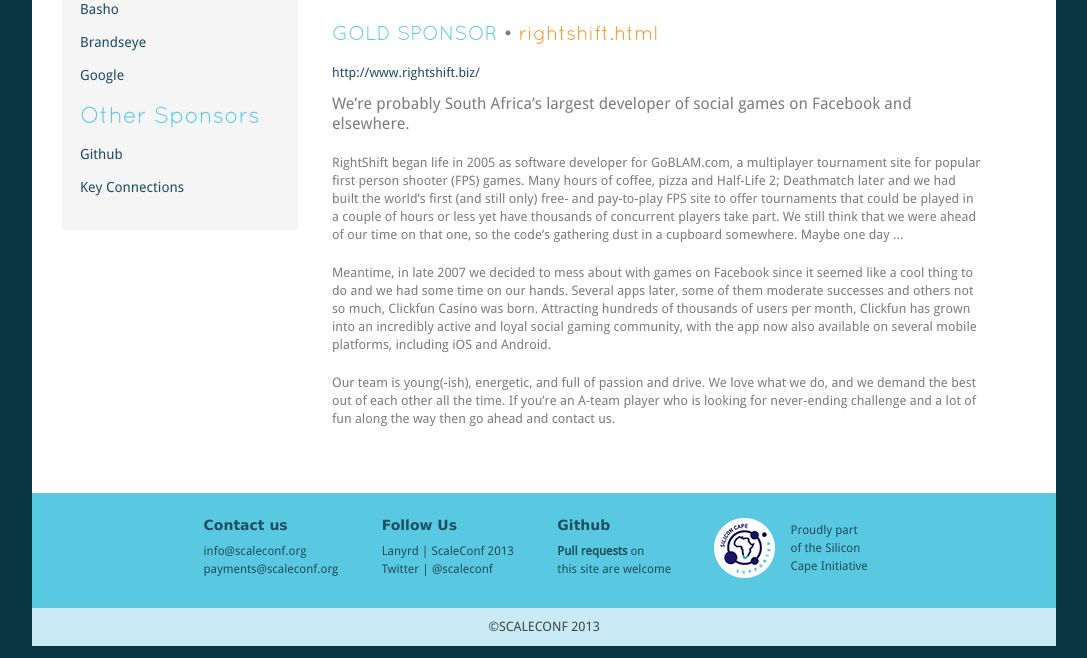
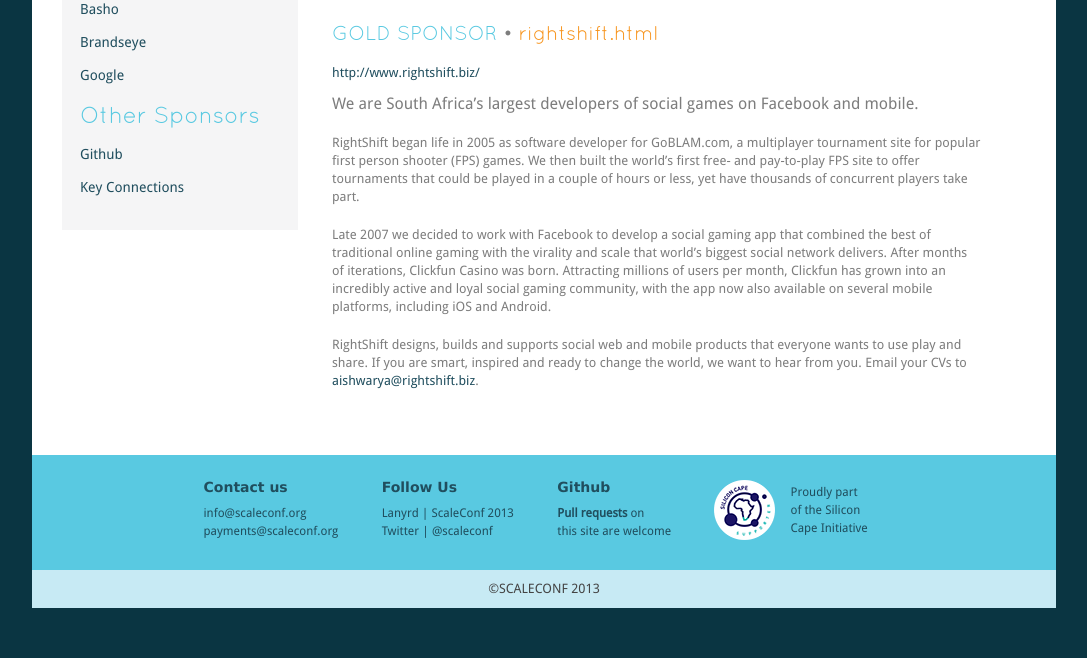
Before and after one commit to scaleconf/scaleconf.github.com, a Jekyll site: the page built from sponsors/rightshift.html, in a window 1280 px wide. Shown: the part 565-1223 px from the top of the page, without its empty margins (96-1183 px from the left). Built offline with Jekyll 4.4.1, drawn with Linux system fonts in a browser that asks for light colours; Markdown is read by kramdown in place of the engine named in the settings; after the commit the page ends 1185 px from its top, so only the background shows below that.

Commit message:
RightShift company info

```diff
--- a/sponsors/rightshift.html
+++ b/sponsors/rightshift.html
@@ -3,12 +3,28 @@
 name: RightShift
 website: http://www.rightshift.biz/
 level: Gold
-tagline: We’re probably South Africa’s largest developer of social games on Facebook and elsewhere.
+tagline: We are South Africa’s largest developers of social games on Facebook and mobile.
 sections:
   - heading:
-    text: RightShift began life in 2005 as software developer for GoBLAM.com, a multiplayer tournament site for popular first person shooter (FPS) games. Many hours of coffee, pizza and Half-Life 2; Deathmatch later and we had built the world’s first (and still only) free- and pay-to-play FPS site to offer tournaments that could be played in a couple of hours or less yet have thousands of concurrent players take part. We still think that we were ahead of our time on that one, so the code’s gathering dust in a cupboard somewhere. Maybe one day …
+    text: >
+      RightShift began life in 2005 as software developer for GoBLAM.com, a
+      multiplayer tournament site for popular first person shooter (FPS) games.
+      We then built the world’s first free- and pay-to-play FPS site to offer
+      tournaments that could be played in a couple of hours or less, yet have
+      thousands of concurrent players take part.
   - heading:
-    text: Meantime, in late 2007 we decided to mess about with games on Facebook since it seemed like a cool thing to do and we had some time on our hands. Several apps later, some of them moderate successes and others not so much, Clickfun Casino was born. Attracting hundreds of thousands of users per month, Clickfun has grown into an incredibly active and loyal social gaming community, with the app now also available on several mobile platforms, including iOS and Android.
+    text: >
+      Late 2007 we decided to work with Facebook to develop a social gaming app
+      that combined the best of traditional online gaming with the virality and
+      scale that world’s biggest social network delivers. After months of
+      iterations, Clickfun Casino was born. Attracting millions of users per
+      month, Clickfun has grown into an incredibly active and loyal social
+      gaming community, with the app now also available on several mobile
+      platforms, including iOS and Android.
   - heading:
-    text: Our team is young(-ish), energetic, and full of passion and drive. We love what we do, and we demand the best out of each other all the time. If you’re an A-team player who is looking for never-ending challenge and a lot of fun along the way then go ahead and contact us.
+    text: >
+      RightShift designs, builds and supports social web and mobile products
+      that everyone wants to use play and share. If you are smart, inspired and
+      ready to change the world, we want to hear from you. Email your CVs to
+      <a href="mailto:aishwarya@rightshift.biz">aishwarya@rightshift.biz</a>.
 ---
```
